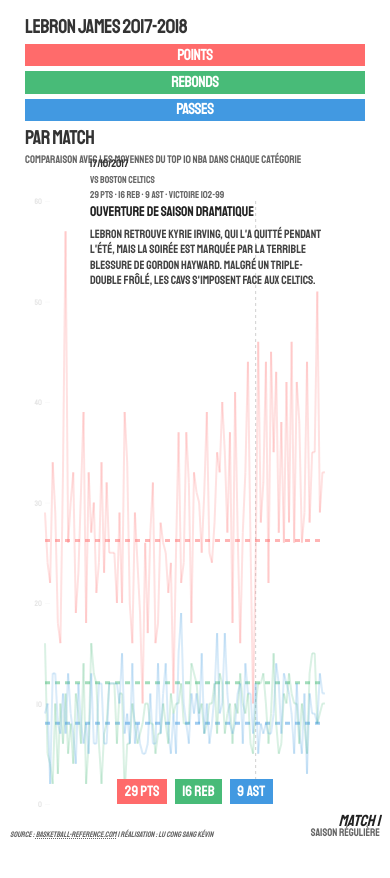
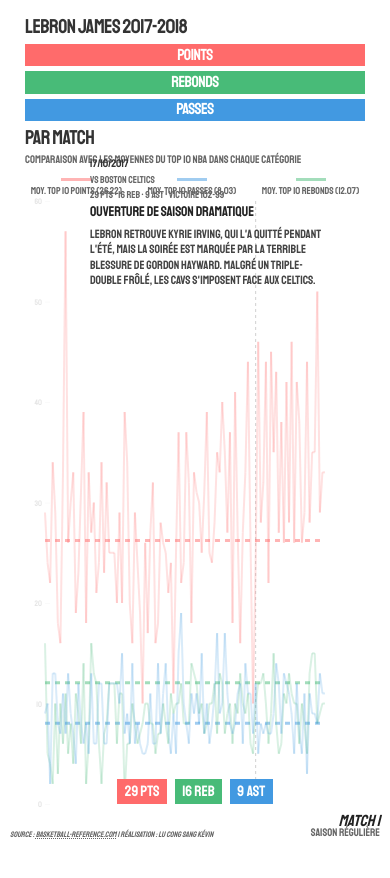
Before and after one commit to chipscrevette/LB_DATAVIZ, a plain HTML site: page index.html in a window 390 px wide. Shown: the top 878 px of the page. Drawn offline with nearby package versions, Linux system fonts and the light colour scheme.

Commit message:
Update index.html

```diff
--- a/index.html
+++ b/index.html
@@ -370,6 +370,61 @@
       .end-spacer {
         height: 20vh;
       }
+
+.legend-container {
+      position: absolute;
+      top: 80px;
+      right: 20px;
+      padding: 10px;
+      border-radius: 5px;
+      z-index: 100;
+    }
+
+    .legend-item {
+      display: flex;
+      align-items: center;
+      margin-bottom: 5px;
+    }
+
+    .legend-line {
+      width: 30px;
+      height: 3px;
+      margin-right: 10px;
+    }
+
+    .legend-text {
+      font-size: 12px;
+      color: #666;
+    }
+
+    /* Version mobile */
+    @media (max-width: 768px) {
+      .legend-container {
+        top: 170px;
+        left: 10px;
+        right: 10px;
+        display: flex;
+        justify-content: space-around;
+        padding: 8px;
+      }
+
+      .legend-item {
+        flex-direction: column;
+        align-items: center;
+        margin: 0 5px;
+      }
+
+      .legend-line {
+        margin-right: 0;
+        margin-bottom: 3px;
+      }
+
+      .legend-text {
+        font-size: 10px;
+        text-align: center;
+      }
+    }
+
     }
   </style>
 </head>
@@ -404,6 +459,21 @@
         <text x="140" y="45" fill="#666">Moy. Top 10 rebonds (12.07)</text>
       </svg>
     </div>
+
+    <div class="legend-container">
+    <div class="legend-item">
+      <div class="legend-line" style="background-color: #FF6B6B; opacity: 0.5;"></div>
+      <div class="legend-text">Moy. Top 10 points (26.22)</div>
+    </div>
+    <div class="legend-item">
+      <div class="legend-line" style="background-color: #4299E1; opacity: 0.5;"></div>
+      <div class="legend-text">Moy. Top 10 passes (8.03)</div>
+    </div>
+    <div class="legend-item">
+      <div class="legend-line" style="background-color: #48BB78; opacity: 0.5;"></div>
+      <div class="legend-text">Moy. Top 10 rebonds (12.07)</div>
+    </div>
+  </div>
 
     <div class="live-stats" id="live-stats">
       <span class="points">-- pts</span>
```
